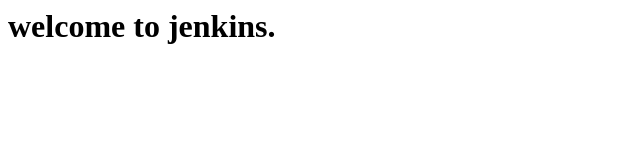
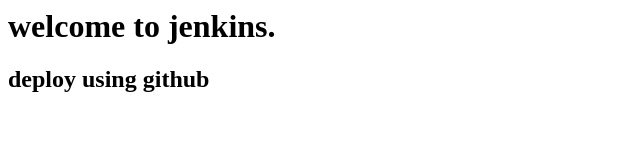
Before and after one commit to bachuswapna/test-jenkins, a plain HTML site: page index.html in a window 1280 px wide. Shown: the whole page, without its empty margins (0-640 px from the left). Drawn offline with Linux system fonts and the light colour scheme.

Commit message:
Update index.html

```diff
--- a/index.html
+++ b/index.html
@@ -1 +1,2 @@
 <h1> welcome to jenkins. </h1>
+<h2> deploy using github </h2>
```
